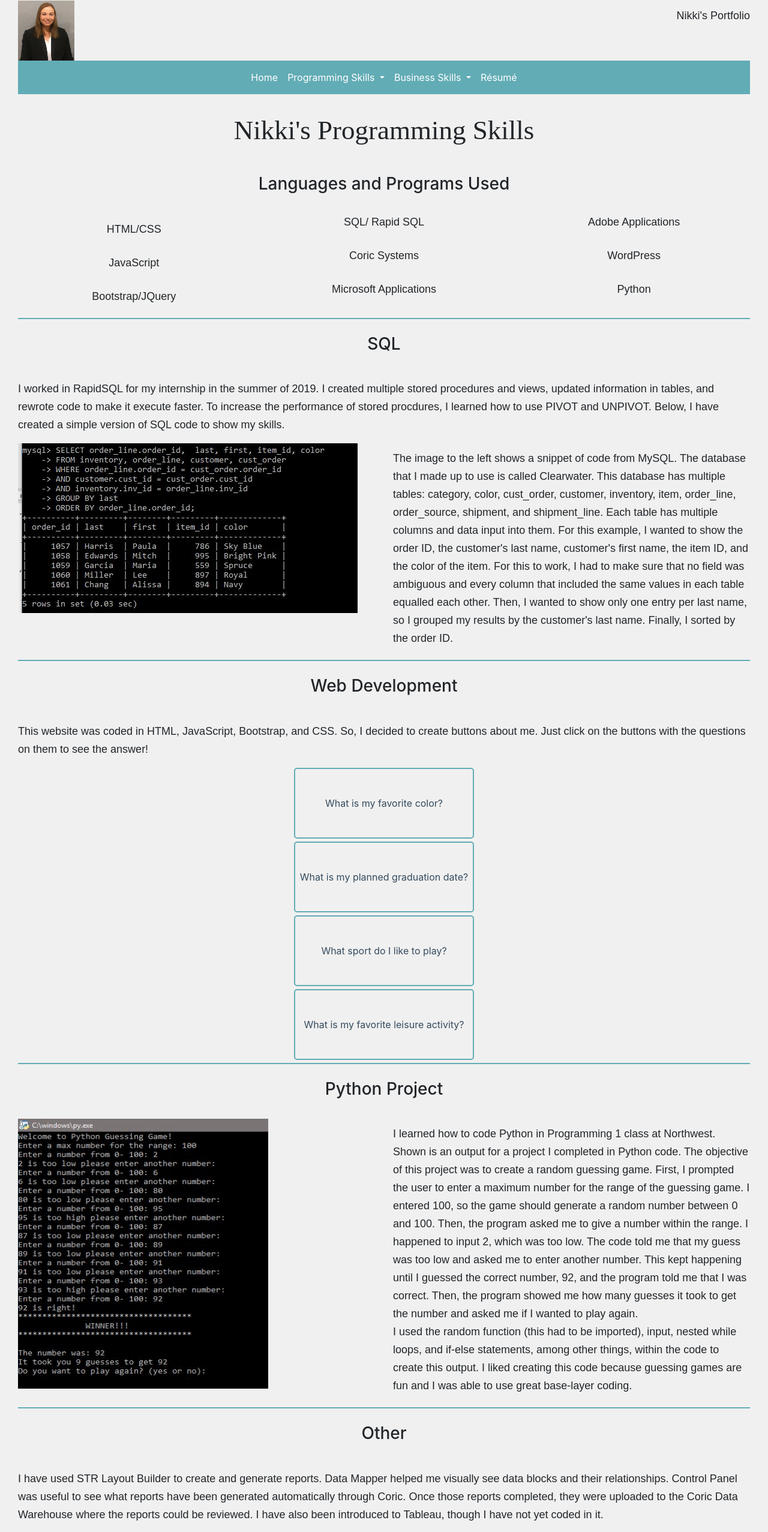
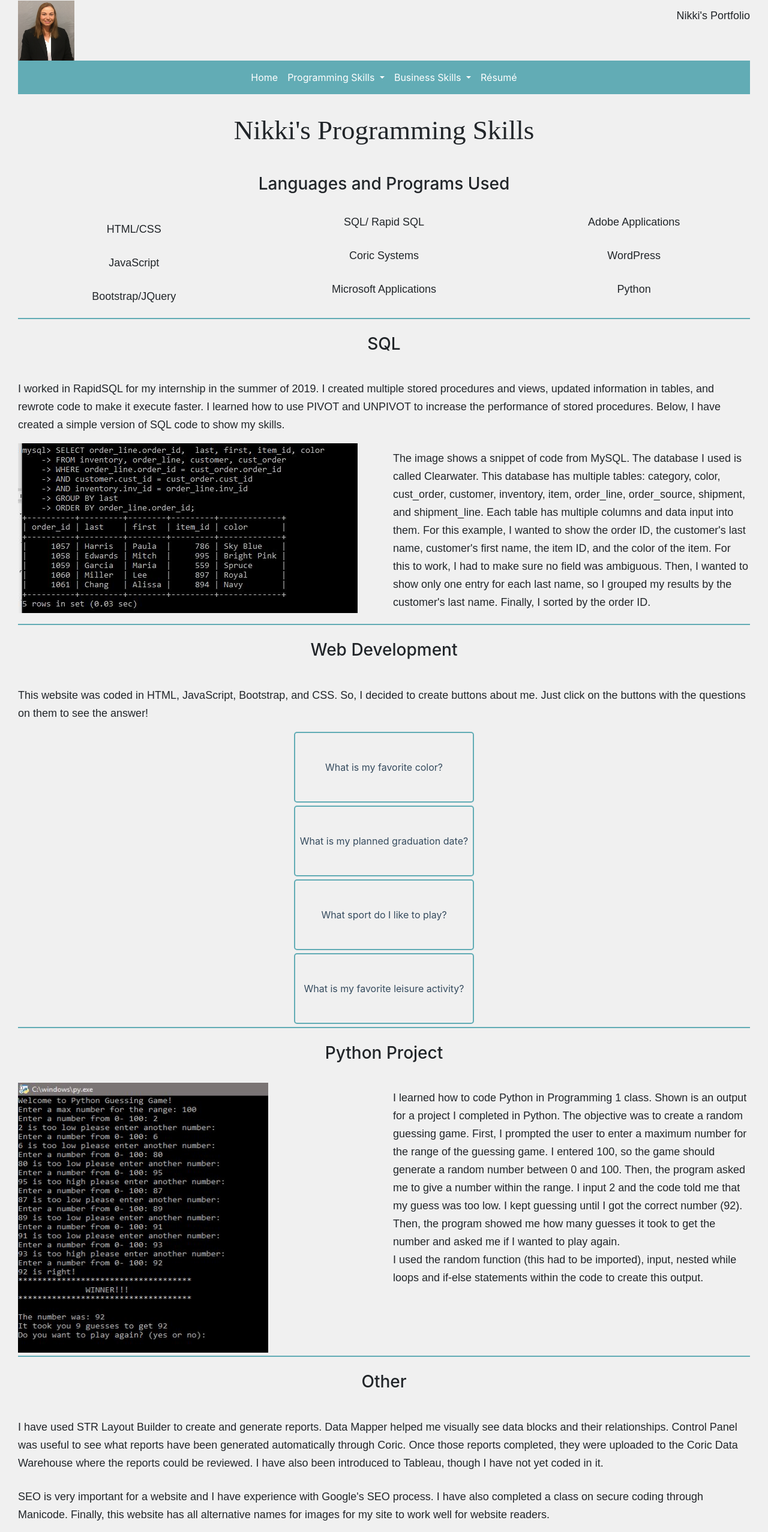
Before and after one commit to nkmccurdy34/NikkisPortfolio, a plain HTML site: page programSkills.html in a window 1280 px wide. Shown: the top 2554 px of the page at 60% size. Drawn offline with nearby package versions, Linux system fonts and the light colour scheme; a script that the page names is missing.

Commit message:
Add files via upload

```diff
--- a/programSkills.html
+++ b/programSkills.html
@@ -104,13 +104,13 @@
 
             <div class="line"></div>
     <h3 id="SQL">SQL</h3>
-      <p class="h3p">I worked in RapidSQL for my internship in the summer of 2019. I created multiple stored procedures and views, updated information in tables, and rewrote code to make it execute faster. To increase the performance of stored procdures, I learned how to use PIVOT and UNPIVOT. Below, I have created a simple version of SQL code to show my skills.</p>
+      <p class="h3p">I worked in RapidSQL for my internship in the summer of 2019. I created multiple stored procedures and views, updated information in tables, and rewrote code to make it execute faster. I learned how to use PIVOT and UNPIVOT to increase the performance of stored procedures. Below, I have created a simple version of SQL code to show my skills.</p>
         <div class="row">
             <div class="col-sm-6">
               <img src="NikkiItems/SQLCapture.JPG" alt="SQL Output" id="sqloutput">
           </div>
           <div class="col-sm-6">
-              <p>The image to the left shows a snippet of code from MySQL. The database that I made up to use is called Clearwater. This database has multiple tables: category, color, cust_order, customer, inventory, item, order_line, order_source, shipment, and shipment_line. Each table has multiple columns and data input into them. For this example, I wanted to show the order ID, the customer's last name, customer's first name, the item ID, and the color of the item. For this to work, I had to make sure that no field was ambiguous and every column that included the same values in each table equalled each other. Then, I wanted to show only one entry per last name, so I grouped my results by the customer's last name. Finally, I sorted by the order ID. </p>
+              <p>The image shows a snippet of code from MySQL. The database I used is called Clearwater. This database has multiple tables: category, color, cust_order, customer, inventory, item, order_line, order_source, shipment, and shipment_line. Each table has multiple columns and data input into them. For this example, I wanted to show the order ID, the customer's last name, customer's first name, the item ID, and the color of the item. For this to work, I had to make sure no field was ambiguous. Then, I wanted to show only one entry for each last name, so I grouped my results by the customer's last name. Finally, I sorted by the order ID. </p>
           </div>
       </div>
 
@@ -146,7 +146,7 @@
               <img src="NikkiItems/PythonProjectOutput.JPG" width="70%" height="450px" id=NikkiPython>
           </div>
            <div class="col-sm-6">
-              <p>I learned how to code Python in Programming 1 class at Northwest. Shown is an output for a project I  completed in Python code. The objective of this project was to create a random guessing game. First, I prompted the user to enter a maximum number for the range of the guessing game. I entered 100, so the game should generate a random number between 0 and 100. Then, the program asked me to give a number within the range. I happened to input 2, which was too low. The code told me that my guess was too low and asked me to enter another number. This kept happening until I guessed the correct number, 92, and the program told me that I was correct. Then, the program showed me how many guesses it took to get the number and asked me if I wanted to play again. <br> I used the random function (this had to be imported), input, nested while loops, and if-else statements, among other things, within the code to create this output. I liked creating this code because guessing games are fun and I was able to use great base-layer coding. </p>
+              <p>I learned how to code Python in Programming 1 class. Shown is an output for a project I completed in Python. The objective was to create a random guessing game. First, I prompted the user to enter a maximum number for the range of the guessing game. I entered 100, so the game should generate a random number between 0 and 100. Then, the program asked me to give a number within the range. I input 2 and the code told me that my guess was too low. I kept guessing until I got the correct number (92). Then, the program showed me how many guesses it took to get the number and asked me if I wanted to play again. <br> I used the random function (this had to be imported), input, nested while loops and if-else statements within the code to create this output. </p>
           </div>
       </div>
 
@@ -154,7 +154,7 @@
       <h3>Other</h3>
       <p class="h3p">I have used STR Layout Builder to create and generate reports. Data Mapper helped me visually see data blocks and their relationships. Control Panel was useful to see what reports have been generated automatically through Coric. Once those reports completed, they were uploaded to the Coric Data Warehouse where the reports could be reviewed. I have also been introduced to Tableau, though I have not yet coded in it.
       </p>
-      <p>SEO is very important for a website and I have experience with Google's SEO process. I have also completed a class on secure coding through Manicode. Finally, this website has all alternative names for images in order for my site to work well for website readers. </p>
+      <p>SEO is very important for a website and I have experience with Google's SEO process. I have also completed a class on secure coding through Manicode. Finally, this website has all alternative names for images for my site to work well for website readers. </p>
 
       <img class="centerpic" src="NikkiItems/SecureCoding.jpg" alt="Secure Coding Certificate" height="320">
   </body>
```
Also changed, not shown: businessSkills.html (+5 -7 lines), index.html (+1 -1 lines).
